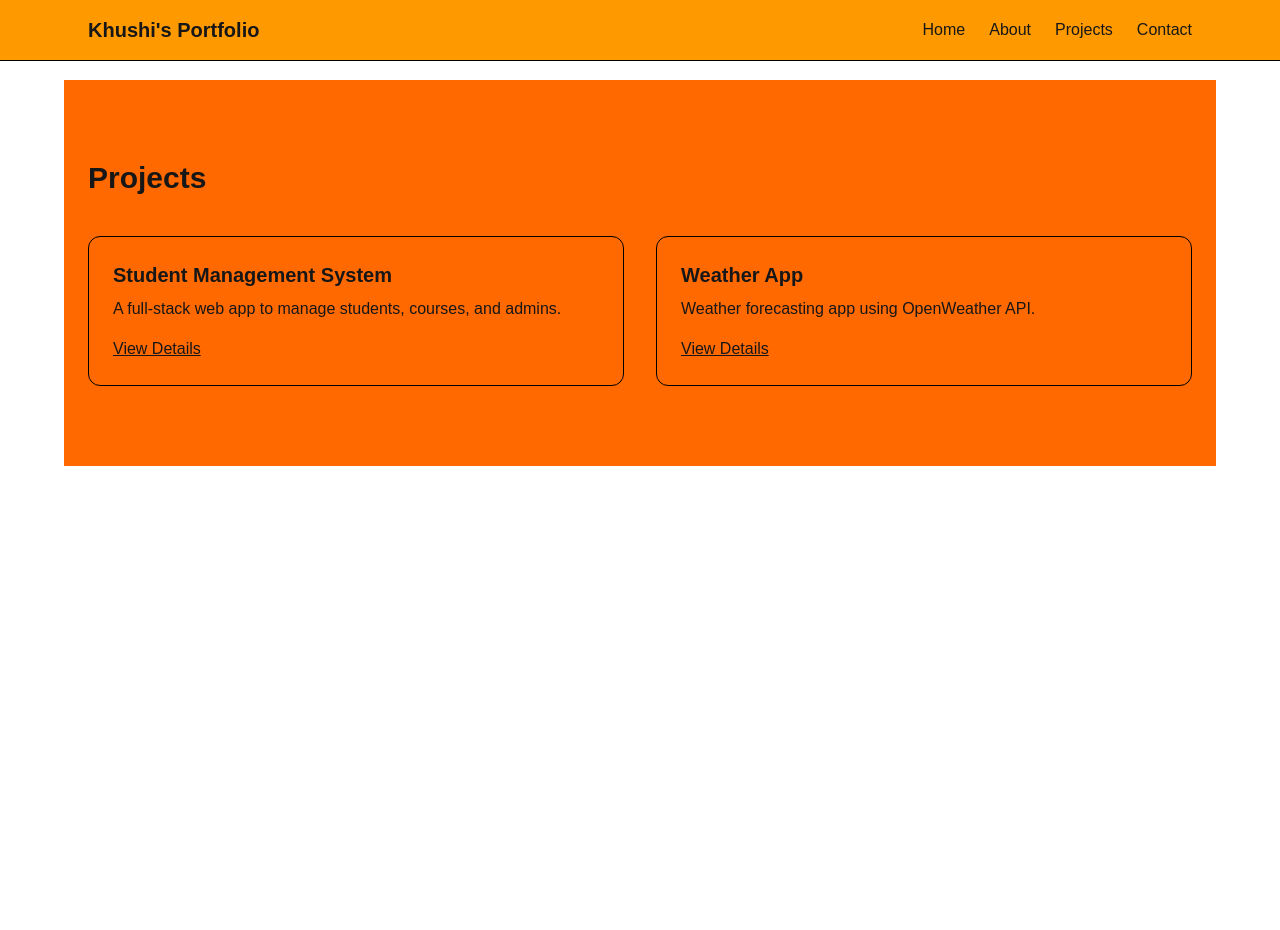
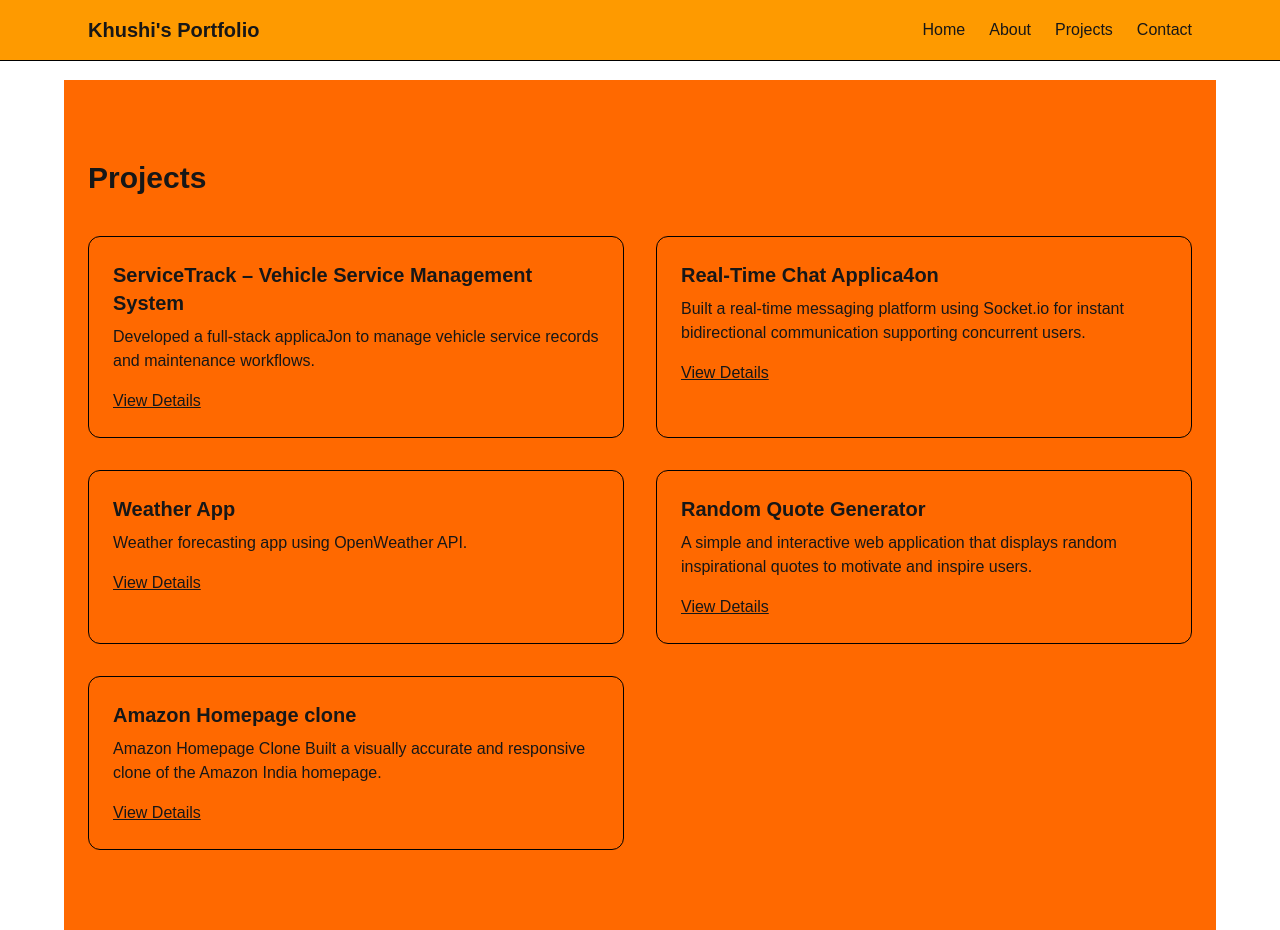
Before and after one commit to Khushibhadoriya/Portfolio_nextjs, a Next.js app: page /projects in a window 1280 px wide. Before the commit the page ends 800 px from the top, so only its background shows below. Built offline with nearby package versions, Linux system fonts and the light colour scheme.

Commit message:
add projects and update resume

```diff
--- a/src/app/about/page.js
+++ b/src/app/about/page.js
@@ -22,10 +22,8 @@ export default function About() {
         <div>
           <h2 className="text-3xl font-bold mb-4">About Me</h2>
           <p className="text-gray-600 leading-relaxed">
-            I am a final-year engineering student and aspiring software engineer
-            with strong interest in  full-stack systems,
-            and modern web technologies. I enjoy building scalable and
-            production-ready web applications using Next.js and React.
+           Motivated and detail-oriented Software Developer with hands-on experience building responsive and scalable web application using React.js, Next.js, Node.js, Express.js, and MongoDB. Strong foundaJon in Data Structures, Algorithms, Object-Oriented Programming, REST APIs, and full-stack development. Passionate about solving real-world problems through clean
+code, eﬃcient system design, and modern technologies.
           </p>
         </div>
 
--- a/src/app/projects/[slug]/page.js
+++ b/src/app/projects/[slug]/page.js
@@ -39,11 +39,12 @@ export default async function ProjectDetails({params}){
                 <a href={project.github} target="_blank" className="underline">
                     Github
                 </a>
-                {/* <a href={project.live}
+
+                <a href={project.live}
           target="_blank"
           className="underline">
                     Live Demo
-                </a> */}
+                </a>
                </div>
         </section>
     )
--- a/src/components/Hero.js
+++ b/src/components/Hero.js
@@ -21,7 +21,7 @@ export default function Hero(){
           Visit Github
         </a>
         {/* </Link> */}
-        <a href="/resume.pdf" download>
+        <a href="/Khushi_Resume.pdf" download>
                     <button className="px-6 py-3 bg-amber-500 text-white rounded-lg hover:scale-90 hover:opacity-80  transition-transform">Download Resume</button>
                  </a>
       </div>
--- a/src/data/projects.js
+++ b/src/data/projects.js
@@ -1,18 +1,41 @@
 export const projects=[
     {
-        title: "Student Management System",
-    slug: "student-management-system",
-    description: "A full-stack web app to manage students, courses, and admins.",
+        title: "ServiceTrack – Vehicle Service Management System ",
+    slug: "Vehicle-management-system",
+    description: "Developed a full-stack applicaJon to manage vehicle service records and maintenance workflows.",
     tech: ["Next.js", "Node.js", "MongoDB"],
-    github: "https://github.com/yourusername/student-management"
-    // live: "https://example.com",
+    github: "https://github.com/Khushibhadoriya/service_Tracker",
+    live: "https://service-tracker-neon.vercel.app/",
+    },
+    {
+      title: "Real-Time Chat Applica4on ",
+    slug: "realtime-chat-app",
+    description: "Built a real-time messaging platform using Socket.io for instant bidirectional communication supporting concurrent users.",
+    tech: ["React(Vite)","Node.js","MongoDB", "Socket.ion"],
+    github: "https://github.com/Khushibhadoriya/real-time-chat-app",
+    // live:""
     },
     {
         title: "Weather App",
     slug: "weather-app",
     description: "Weather forecasting app using OpenWeather API.",
     tech: ["React", "API", "Tailwind"],
-    github: "https://github.com/yourusername/weather-app"
-    // live: "https://example.com",
-    }
+    github: "https://github.com/Khushibhadoriya/weather-app",
+    live: "https://weather-tau-flame.vercel.app/",
+    },{
+       title: "Random Quote Generator",
+    slug: "random-quote-generator",
+    description: "A simple and interactive web application that displays random inspirational quotes to motivate and inspire users.",
+    tech: ["HTML", "API", "CSS","JavaScript"],
+    github: "https://github.com/Khushibhadoriya/Random-Quote-Generator",
+    live: "https://random-quote-generator-mauve-beta.vercel.app/",
+    },{
+      title: "Amazon Homepage clone",
+    slug: "amazon-homepage-clone",
+    description: "Amazon Homepage Clone Built a visually accurate and responsive clone of the Amazon India homepage.",
+    tech: ["HTML", "CSS","JavaScript"],
+    github: "https://github.com/Khushibhadoriya/amazon-homepage-clone",
+    live: "https://amazon-homepage-clone-beta.vercel.app/",
+    },
+
 ]
```
Also changed, not shown: 1 other file (tests, documents, lock files or other folders).
